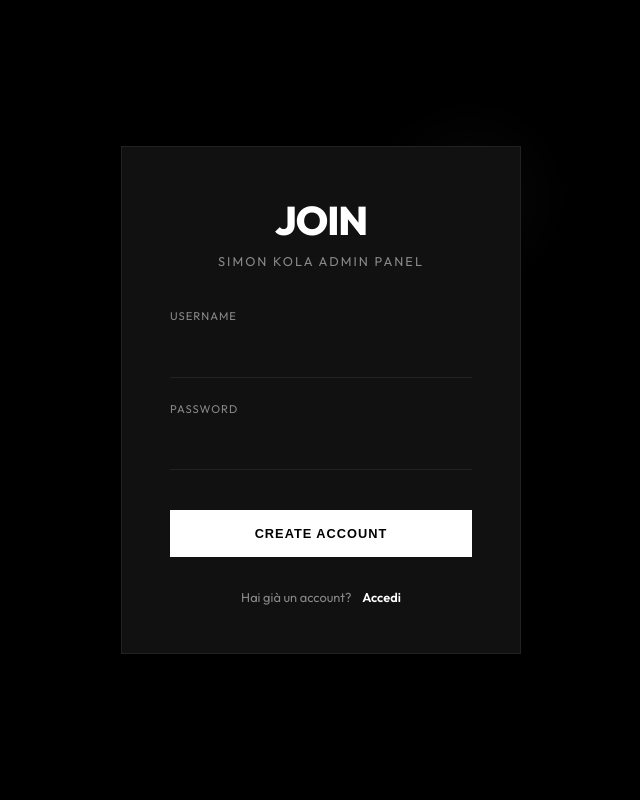
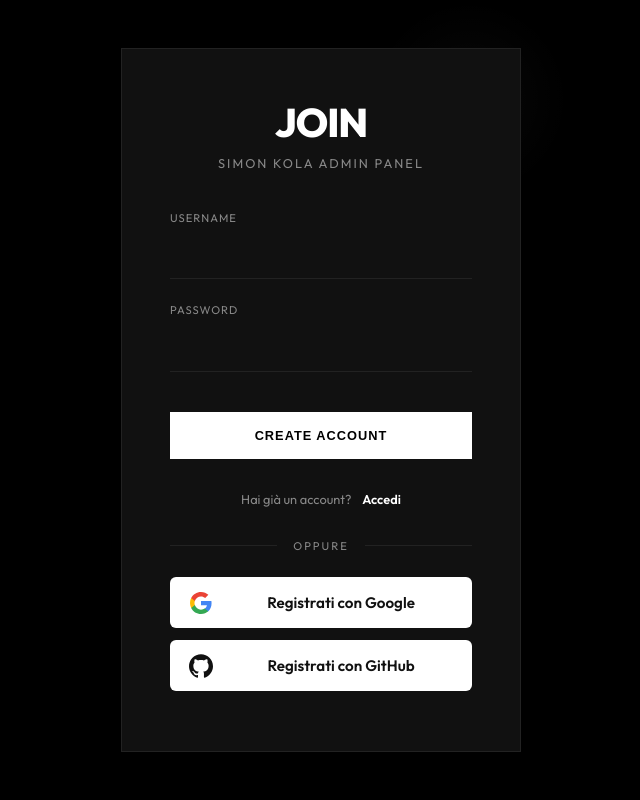
Before and after one commit to simonkolaaa/portfolio-backend, a Flask app: page /auth/register in a window 1280 px wide. Shown: the whole page, without its empty margins (319-959 px from the left). Run offline with Flask 3, Linux system fonts and the light colour scheme.

Commit message:
feat: aggiungi OAuth Google/GitHub, delete messaggi e anti-spam form contatti

```diff
--- a/app/auth.py
+++ b/app/auth.py
@@ -1,4 +1,5 @@
 import functools
+import secrets
 from flask import Blueprint, flash, g, redirect, render_template, request, session, url_for, jsonify
 from werkzeug.security import check_password_hash, generate_password_hash
 from app.repositories import user_repository
@@ -76,3 +77,42 @@ def logout():
     """Effettua il logout dell'utente."""
     session.clear()
     return redirect(url_for('auth.login'))
+
+
+# --- CALLBACK OAUTH ---
+
+def _oauth_login_or_create(username: str) -> redirect:
+    """Helper: cerca o crea l'utente OAuth nel DB e imposta la sessione."""
+    user = user_repository.get_user_by_username(username)
+    if user is None:
+        # Crea l'utente OAuth con una password casuale inutilizzabile
+        dummy_hash = generate_password_hash(secrets.token_hex(32))
+        user_repository.create_user(username, dummy_hash)
+        user = user_repository.get_user_by_username(username)
+    session.clear()
+    session['user_id'] = user['id']
+    return redirect(url_for('api.get_contacts'))
+
+@bp.route('/oauth/google/callback')
+def oauth_google_callback():
+    """Callback dopo il login Google. Legge email e crea/trova l'utente."""
+    from flask_dance.contrib.google import google
+    if not google.authorized:
+        return redirect(url_for('google.login'))
+    resp = google.get("/oauth2/v2/userinfo")
+    if not resp.ok:
+        return redirect(url_for('auth.login'))
+    email = resp.json().get("email", "")
+    return _oauth_login_or_create(f"google:{email}")
+
+@bp.route('/oauth/github/callback')
+def oauth_github_callback():
+    """Callback dopo il login GitHub. Legge username e crea/trova l'utente."""
+    from flask_dance.contrib.github import github
+    if not github.authorized:
+        return redirect(url_for('github.login'))
+    resp = github.get("/user")
+    if not resp.ok:
+        return redirect(url_for('auth.login'))
+    login = resp.json().get("login", "")
+    return _oauth_login_or_create(f"github:{login}")
--- a/app/repositories/contact_repository.py
+++ b/app/repositories/contact_repository.py
@@ -31,3 +31,9 @@ def toggle_favorite(contact_id):
         (contact_id,)
     )
     db.commit()
+
+def delete_contact(contact_id):
+    """Elimina definitivamente un messaggio dal database."""
+    db = get_db()
+    db.execute('DELETE FROM contacts WHERE id = ?', (contact_id,))
+    db.commit()
--- a/app/templates/auth.html
+++ b/app/templates/auth.html
@@ -6,7 +6,7 @@
     <title>Authentication | Simon Kola</title>
     <link rel="preconnect" href="https://fonts.googleapis.com">
     <link rel="preconnect" href="https://fonts.gstatic.com" crossorigin>
-    <link href="https://fonts.googleapis.com/css2?family=Outfit:wght@300;400;600;800&display=swap" rel="stylesheet">
+    <link href="https://fonts.googleapis.com/css2?family=Outfit:wght@300;400;600;800&amp;display=swap" rel="stylesheet">
     <style>
         :root {
             --bg-color: #000000;
@@ -153,6 +153,61 @@
             background: radial-gradient(circle, rgba(255,255,255,0.03) 0%, transparent 70%);
             z-index: -1;
         }
+
+        /* OAuth divider */
+        .oauth-divider {
+            display: flex;
+            align-items: center;
+            gap: 1rem;
+            margin: 2rem 0 1.5rem;
+            color: var(--text-dim);
+            font-size: 0.7rem;
+            text-transform: uppercase;
+            letter-spacing: 2px;
+        }
+        .oauth-divider::before,
+        .oauth-divider::after {
+            content: '';
+            flex: 1;
+            height: 1px;
+            background: var(--border-color);
+        }
+
+        /* OAuth buttons */
+        .oauth-btn {
+            display: flex;
+            align-items: center;
+            gap: 1rem;
+            width: 100%;
+            background: #ffffff;
+            color: #111111;
+            border: none;
+            border-radius: 6px;
+            padding: 0.85rem 1.2rem;
+            font-family: inherit;
+            font-size: 0.95rem;
+            font-weight: 600;
+            cursor: pointer;
+            text-decoration: none;
+            margin-bottom: 0.75rem;
+            transition: box-shadow 0.2s, transform 0.15s;
+        }
+        .oauth-btn:hover {
+            box-shadow: 0 4px 16px rgba(255,255,255,0.15);
+            transform: translateY(-1px);
+        }
+        .oauth-btn svg {
+            flex-shrink: 0;
+            width: 24px;
+            height: 24px;
+        }
+        .oauth-btn span {
+            flex: 1;
+            text-align: center;
+        }
+        .oauth-btn.github {
+            background: #ffffff;
+        }
     </style>
 </head>
 <body>
@@ -192,6 +247,28 @@
                 Hai già un account? <a href="{{ url_for('auth.login') }}">Accedi</a>
             {% endif %}
         </div>
+
+        <!-- OAuth -->
+        <div class="oauth-divider">oppure</div>
+
+        <a href="{{ url_for('google.login') }}" class="oauth-btn" id="googleLoginBtn">
+            <!-- Google G logo -->
+            <svg viewBox="0 0 24 24" xmlns="http://www.w3.org/2000/svg">
+                <path d="M22.56 12.25c0-.78-.07-1.53-.2-2.25H12v4.26h5.92c-.26 1.37-1.04 2.53-2.21 3.31v2.77h3.57c2.08-1.92 3.28-4.74 3.28-8.09z" fill="#4285F4"/>
+                <path d="M12 23c2.97 0 5.46-.98 7.28-2.66l-3.57-2.77c-.98.66-2.23 1.06-3.71 1.06-2.86 0-5.29-1.93-6.16-4.53H2.18v2.84C3.99 20.53 7.7 23 12 23z" fill="#34A853"/>
+                <path d="M5.84 14.09c-.22-.66-.35-1.36-.35-2.09s.13-1.43.35-2.09V7.07H2.18C1.43 8.55 1 10.22 1 12s.43 3.45 1.18 4.93l3.66-2.84z" fill="#FBBC05"/>
+                <path d="M12 5.38c1.62 0 3.06.56 4.21 1.64l3.15-3.15C17.45 2.09 14.97 1 12 1 7.7 1 3.99 3.47 2.18 7.07l3.66 2.84c.87-2.6 3.3-4.53 6.16-4.53z" fill="#EA4335"/>
+            </svg>
+            <span>{{ 'Accedi' if mode == 'login' else 'Registrati' }} con Google</span>
+        </a>
+
+        <a href="{{ url_for('github.login') }}" class="oauth-btn github" id="githubLoginBtn">
+            <!-- GitHub logo -->
+            <svg viewBox="0 0 24 24" xmlns="http://www.w3.org/2000/svg">
+                <path d="M12 .297c-6.63 0-12 5.373-12 12 0 5.303 3.438 9.8 8.205 11.385.6.113.82-.258.82-.577 0-.285-.01-1.04-.015-2.04-3.338.724-4.042-1.61-4.042-1.61C4.422 18.07 3.633 17.7 3.633 17.7c-1.087-.744.084-.729.084-.729 1.205.084 1.838 1.236 1.838 1.236 1.07 1.835 2.809 1.305 3.495.998.108-.776.417-1.305.76-1.605-2.665-.3-5.466-1.332-5.466-5.93 0-1.31.465-2.38 1.235-3.22-.135-.303-.54-1.523.105-3.176 0 0 1.005-.322 3.3 1.23.96-.267 1.98-.399 3-.405 1.02.006 2.04.138 3 .405 2.28-1.552 3.285-1.23 3.285-1.23.645 1.653.24 2.873.12 3.176.765.84 1.23 1.91 1.23 3.22 0 4.61-2.805 5.625-5.475 5.92.42.36.81 1.096.81 2.22 0 1.606-.015 2.896-.015 3.286 0 .315.21.69.825.57C20.565 22.092 24 17.592 24 12.297c0-6.627-5.373-12-12-12" fill="#111111"/>
+            </svg>
+            <span>{{ 'Accedi' if mode == 'login' else 'Registrati' }} con GitHub</span>
+        </a>
     </div>
 
 </body>
--- a/config.py
+++ b/config.py
@@ -49,3 +49,9 @@ Contesto: {context}
 # --- CONFIGURAZIONE DATABASE SQLITE (Form Contatti) ---
 DATABASE = os.path.join(INSTANCE_DIR, 'portfolio.sqlite')
 SECRET_KEY = os.getenv("SECRET_KEY", "dev-secret-key")
+
+# --- OAUTH (Google + GitHub) ---
+GOOGLE_CLIENT_ID     = os.getenv("GOOGLE_CLIENT_ID", "")
+GOOGLE_CLIENT_SECRET = os.getenv("GOOGLE_CLIENT_SECRET", "")
+GITHUB_CLIENT_ID     = os.getenv("GITHUB_CLIENT_ID", "")
+GITHUB_CLIENT_SECRET = os.getenv("GITHUB_CLIENT_SECRET", "")
--- a/requirements.txt
+++ b/requirements.txt
@@ -2,3 +2,4 @@ Flask
 Flask-Cors
 requests
 python-dotenv
+flask-dance[google,github]
```
Also changed, not shown: app/__init__.py (+22 -0 lines), app/api.py (+36 -9 lines), app/templates/contacts.html (+53 -0 lines).
